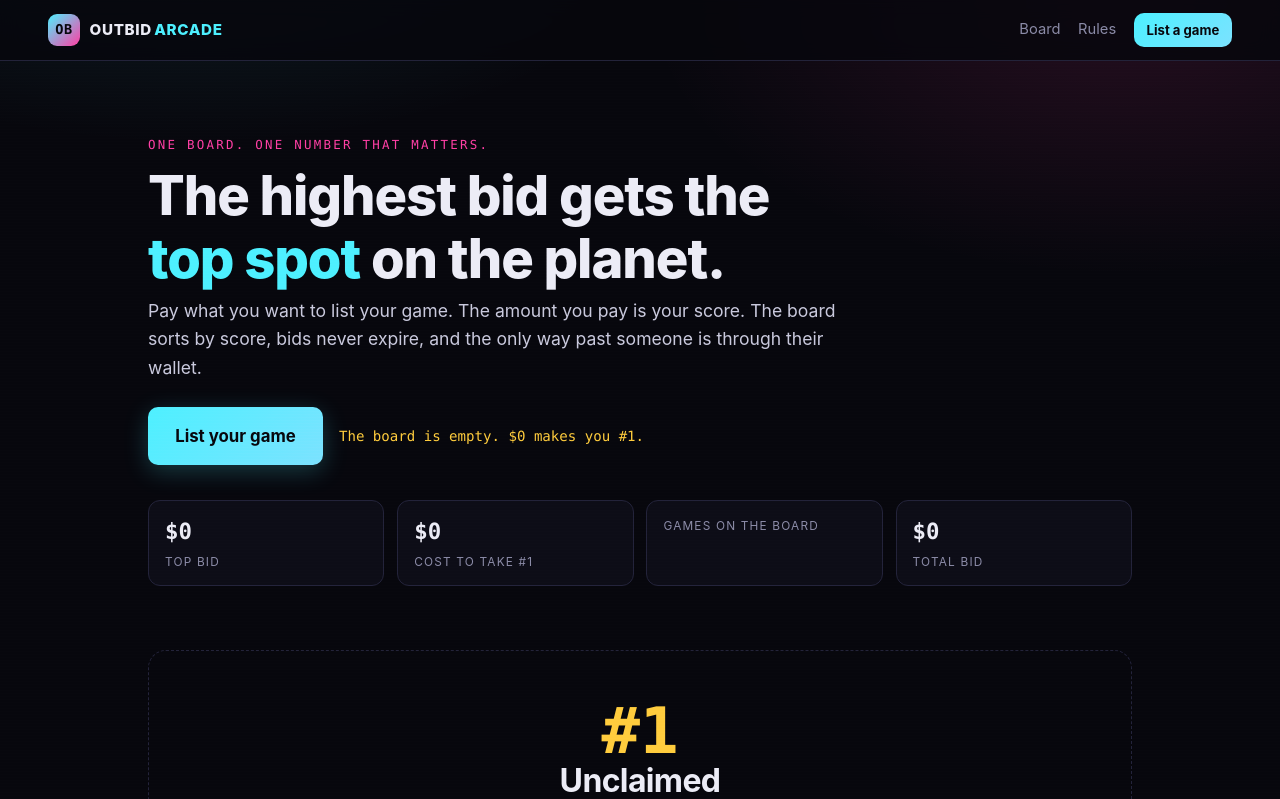
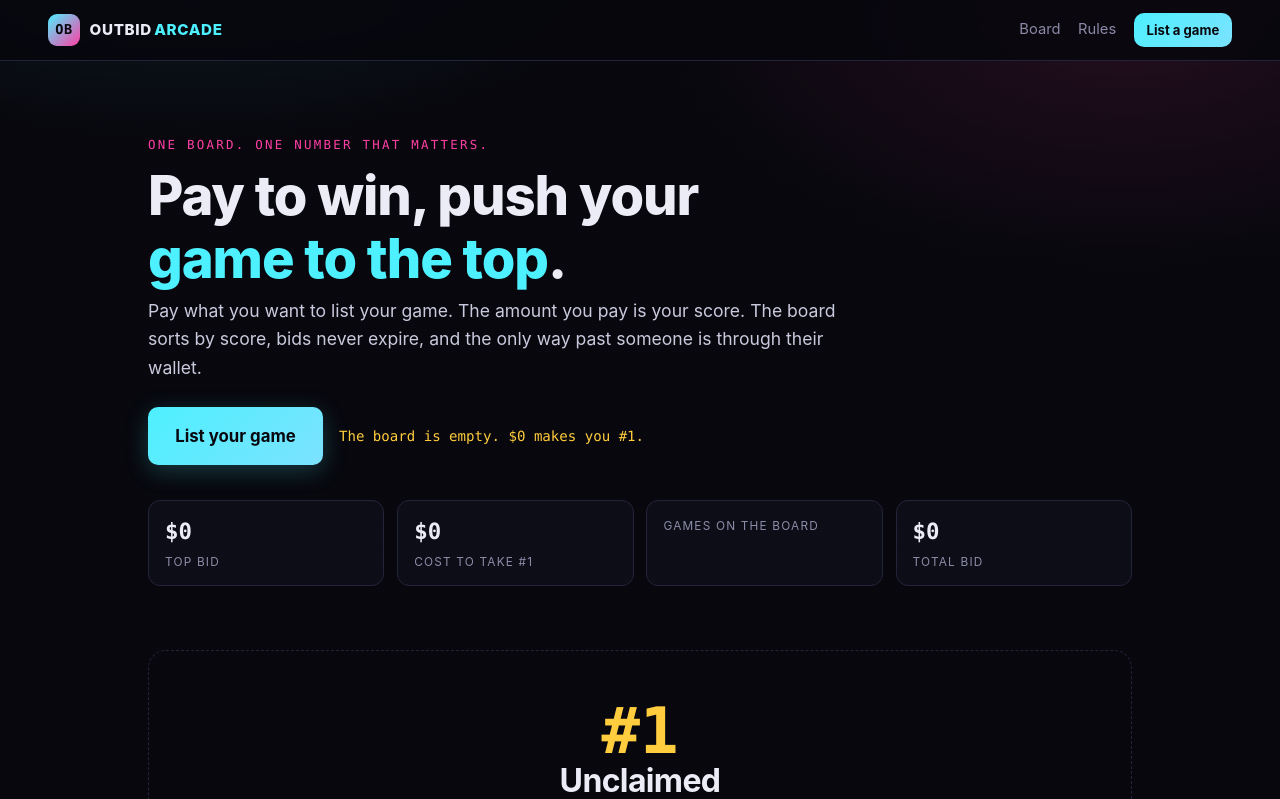
Before and after one commit to gagejack/outbidarcade, a FastAPI app: template templates/index.html in a window 1280 px wide. Shown: the top 799 px of the page. Run offline with FastAPI, Linux system fonts and the light colour scheme; the template is opened without the code that fills it, so the values that code supplies are empty; parts of the project's set-up code (start-up, migrations or seed data) failed here and were passed over.

Commit message:
Update homepage headline to pay-to-win framing

```diff
--- a/templates/index.html
+++ b/templates/index.html
@@ -4,7 +4,7 @@
 {% block body %}
 <section class="hero">
   <p class="kicker">One board. One number that matters.</p>
-  <h1>The highest bid gets the <span class="accent">top spot</span> on the planet.</h1>
+  <h1>Pay to win, push your <span class="accent">game to the top</span>.</h1>
   <p class="lede">Pay what you want to list your game. The amount you pay is your score. The board
   sorts by score, bids never expire, and the only way past someone is through their wallet.</p>
 
```
